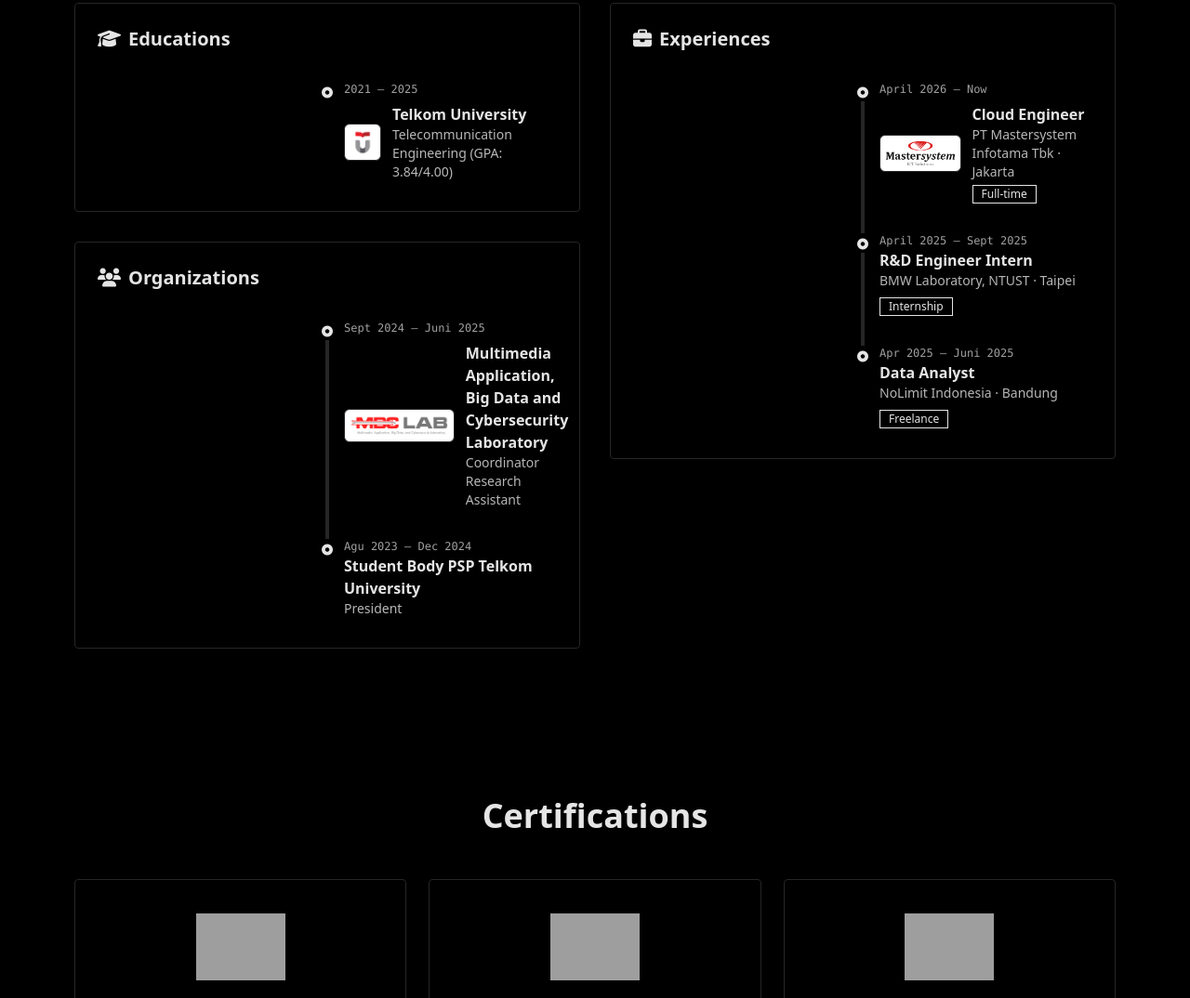
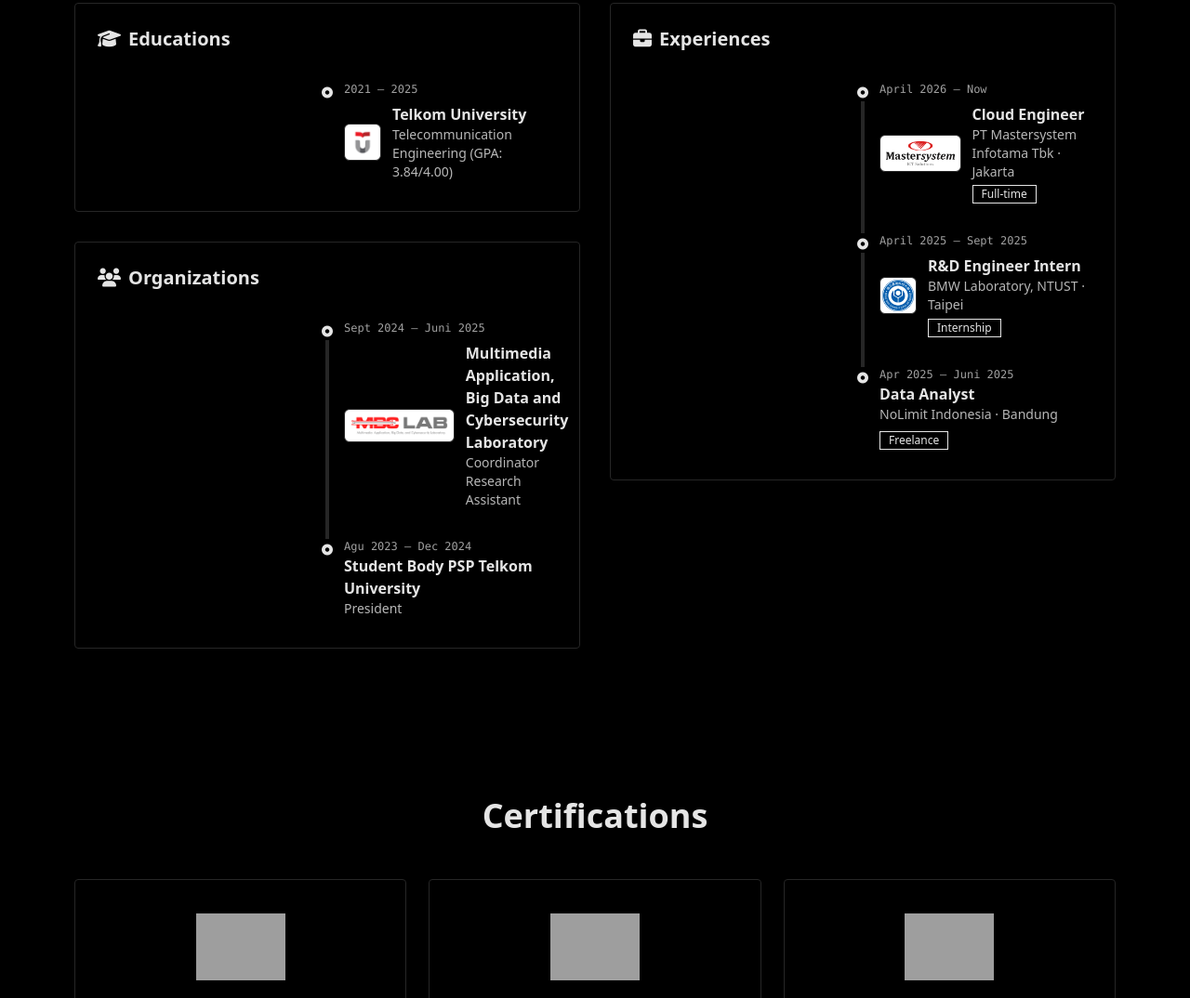
Before and after one commit to agnislur/agnislur.github.io, a plain HTML site: page index.html in a window 1280 px wide. Shown: the part 965-2039 px from the top of the page at 93% size. Drawn offline with nearby package versions, Linux system fonts and the light colour scheme; grey boxes are pictures that could not be loaded.

Commit message:
Add NTUST logo to BMW Laboratory experience

```diff
--- a/index.html
+++ b/index.html
@@ -423,9 +423,18 @@
                   </div>
                   <div class="timeline-end mb-6 pl-2">
                     <time class="text-xs font-mono opacity-70">April 2025 – Sept 2025</time>
-                    <div class="text-base font-bold">R&D Engineer Intern</div>
-                    <p class="text-sm opacity-80">BMW Laboratory, NTUST · Taipei</p>
-                    <span class="badge badge-outline badge-sm mt-2">Internship</span>
+                    <div class="flex items-center gap-3 mt-1.5">
+                      <img
+                        src="ntust-logo.png"
+                        alt="Logo National Taiwan University of Science and Technology (NTUST)"
+                        class="w-10 h-10 object-contain rounded-md bg-white p-0.5 shadow-sm border border-base-300 shrink-0"
+                      />
+                      <div>
+                        <div class="text-base font-bold">R&D Engineer Intern</div>
+                        <p class="text-sm opacity-80">BMW Laboratory, NTUST · Taipei</p>
+                        <span class="badge badge-outline badge-sm mt-1">Internship</span>
+                      </div>
+                    </div>
                   </div>
                   <hr class="bg-base-300" />
                 </li>
```
Also changed, not shown: ntust-logo.png (added).
